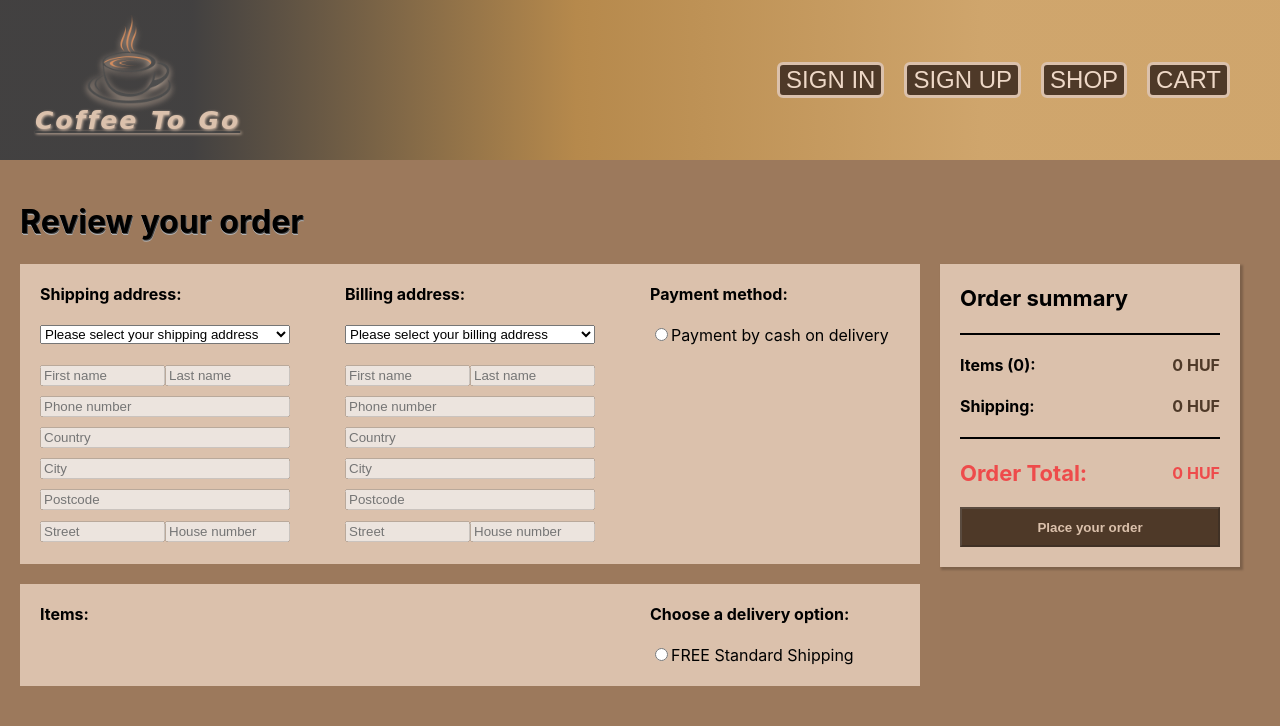
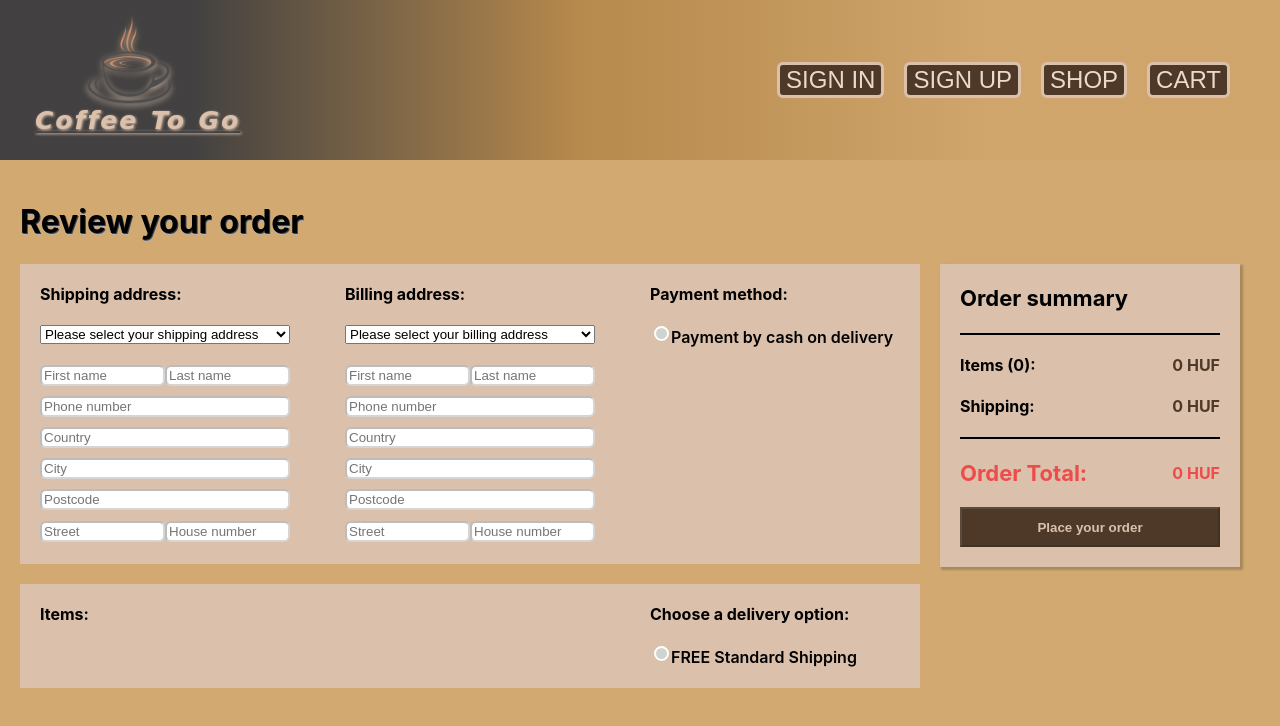
Before and after one commit to green-fox-academy/HackathonTeamWithoutName, a React (Create React App) app in the folder Frontend/: page /main/orderreview in a window 1280 px wide. Shown: the top 726 px of the page. Built offline with nearby package versions, Linux system fonts and the light colour scheme.

Commit message:
minor style changes on orderreview

```diff
--- a/Frontend/src/components/OrderReview/OrderReview.js
+++ b/Frontend/src/components/OrderReview/OrderReview.js
@@ -92,8 +92,8 @@ export const OrderReview = () => {
               <div id="order_review_payment">
                 <div>Payment method:</div>
                 <div>
-                  <input type="radio" name="payment" value="by_cash" onChange={handleChangeOnPayment}/>
-                  <label htmlFor="by_cash">Payment by cash on delivery</label>
+                  <input className="checkbox" type="radio" name="payment" value="by_cash" onChange={handleChangeOnPayment}/>
+                  <label className="reviewtext" htmlFor="by_cash">Payment by cash on delivery</label>
                 </div>
               </div>
             </div>
@@ -110,7 +110,7 @@ export const OrderReview = () => {
                 <div id="order_review_delivery_option_title">Choose a delivery option:</div>
                 <div>
                   <input type="radio" name="delivery" value="standard" onChange={handleChangeOnDelivery}/>
-                  <label htmlFor="standard">FREE Standard Shipping</label>
+                  <label className="reviewtext" htmlFor="standard">FREE Standard Shipping</label>
                 </div>
               </div>
             </div>
--- a/Frontend/src/styles/OrderReview.css
+++ b/Frontend/src/styles/OrderReview.css
@@ -1,6 +1,6 @@
 #order_review {
   padding: 20px;
-  background-color: #9c795c;
+  background-color: #D2A970;
   min-height: 100vh;
   max-height: -webkit-fit-content;
   max-height: -moz-fit-content;
--- a/Frontend/src/styles/OrderReview.scss
+++ b/Frontend/src/styles/OrderReview.scss
@@ -3,7 +3,7 @@
 
 #order_review {
   padding: 20px;
-  background-color:$background-brown;
+  background-color:#D2A970;
   min-height: 100vh;
   max-height: fit-content;
   h1{
--- a/Frontend/src/styles/OrderReviewItem.css
+++ b/Frontend/src/styles/OrderReviewItem.css
@@ -81,4 +81,46 @@
   color: #4e3928;
   font-weight: bold;
 }
+
+input[type='radio']:after {
+  width: 15px;
+  height: 15px;
+  border-radius: 15px;
+  top: -2px;
+  left: -1px;
+  position: relative;
+  background-color: #d1d3d1;
+  content: '';
+  display: inline-block;
+  visibility: visible;
+  border: 2px solid white;
+}
+
+input[type='radio']:checked:after {
+  width: 15px;
+  height: 15px;
+  border-radius: 15px;
+  top: -2px;
+  left: -1px;
+  position: relative;
+  background-color: #4e3928;
+  content: '';
+  display: inline-block;
+  visibility: visible;
+  border: 2px solid white;
+}
+
+.reviewtext {
+  font-weight: 600;
+}
+
+div#order_review_shipping_address input {
+  border-radius: 6px;
+  background: white;
+}
+
+div#order_review_billing_address input {
+  border-radius: 6px;
+  background: white;
+}
 /*# sourceMappingURL=OrderReviewItem.css.map */
--- a/Frontend/src/styles/OrderReviewItem.scss
+++ b/Frontend/src/styles/OrderReviewItem.scss
@@ -59,3 +59,47 @@
     font-weight: bold;
   }
 }
+input[type='radio']:after {
+  width: 15px;
+  height: 15px;
+  border-radius: 15px;
+  top: -2px;
+  left: -1px;
+  position: relative;
+  background-color: #d1d3d1;
+  content: '';
+  display: inline-block;
+  visibility: visible;
+  border: 2px solid white;
+}
+
+input[type='radio']:checked:after {
+  width: 15px;
+  height: 15px;
+  border-radius: 15px;
+  top: -2px;
+  left: -1px;
+  position: relative;
+  background-color: $dark-brown;
+  content: '';
+  display: inline-block;
+  visibility: visible;
+  border: 2px solid white;
+}
+
+.reviewtext{
+  font-weight:600;
+}
+
+div#order_review_shipping_address{
+  input{
+    border-radius:6px;
+    background:rgb(255, 255, 255);
+  }
+}
+div#order_review_billing_address{
+  input{
+    border-radius:6px;
+    background:rgb(255, 255, 255);
+  }
+}
```
Also changed, not shown: 2 other files (tests, documents, lock files or other folders).
